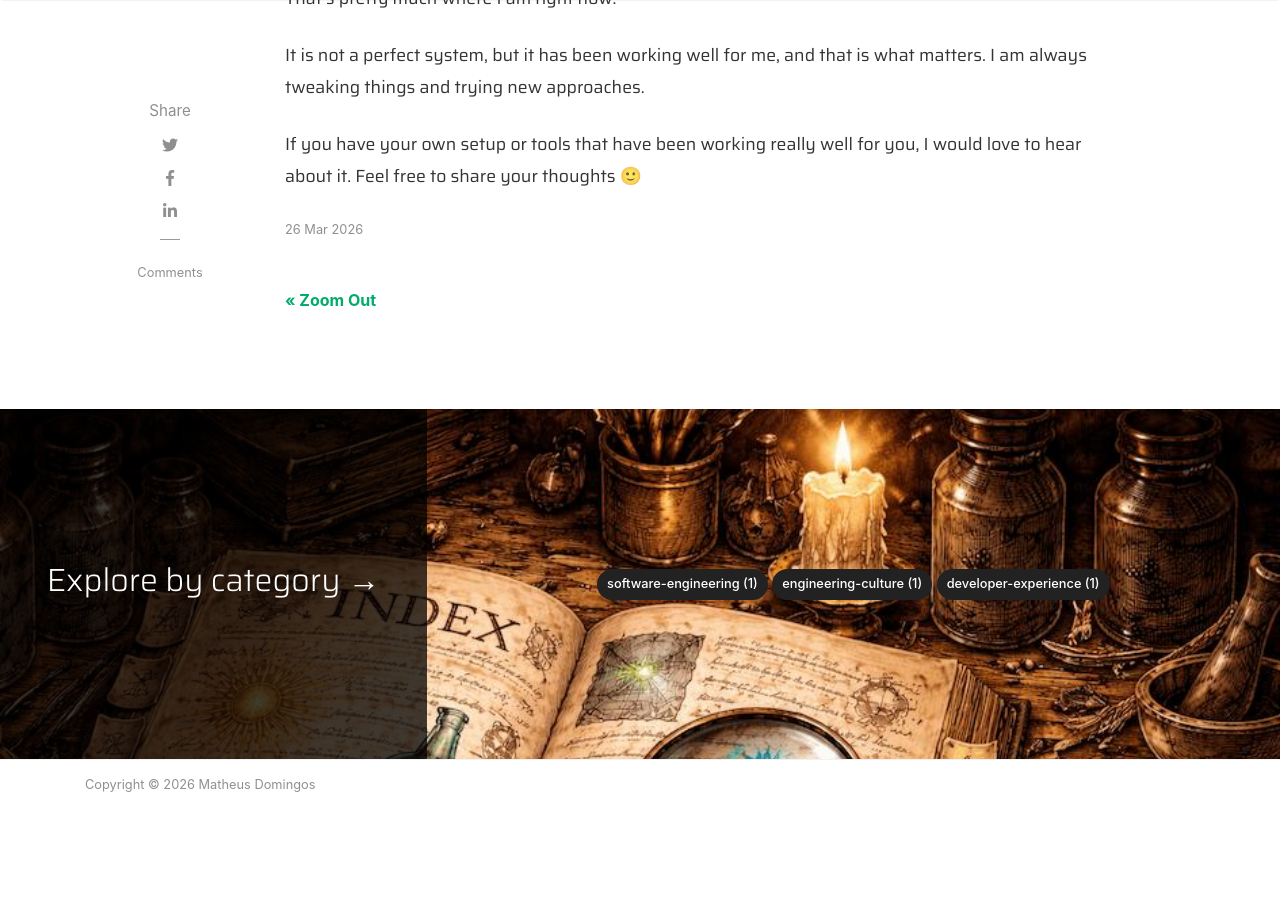
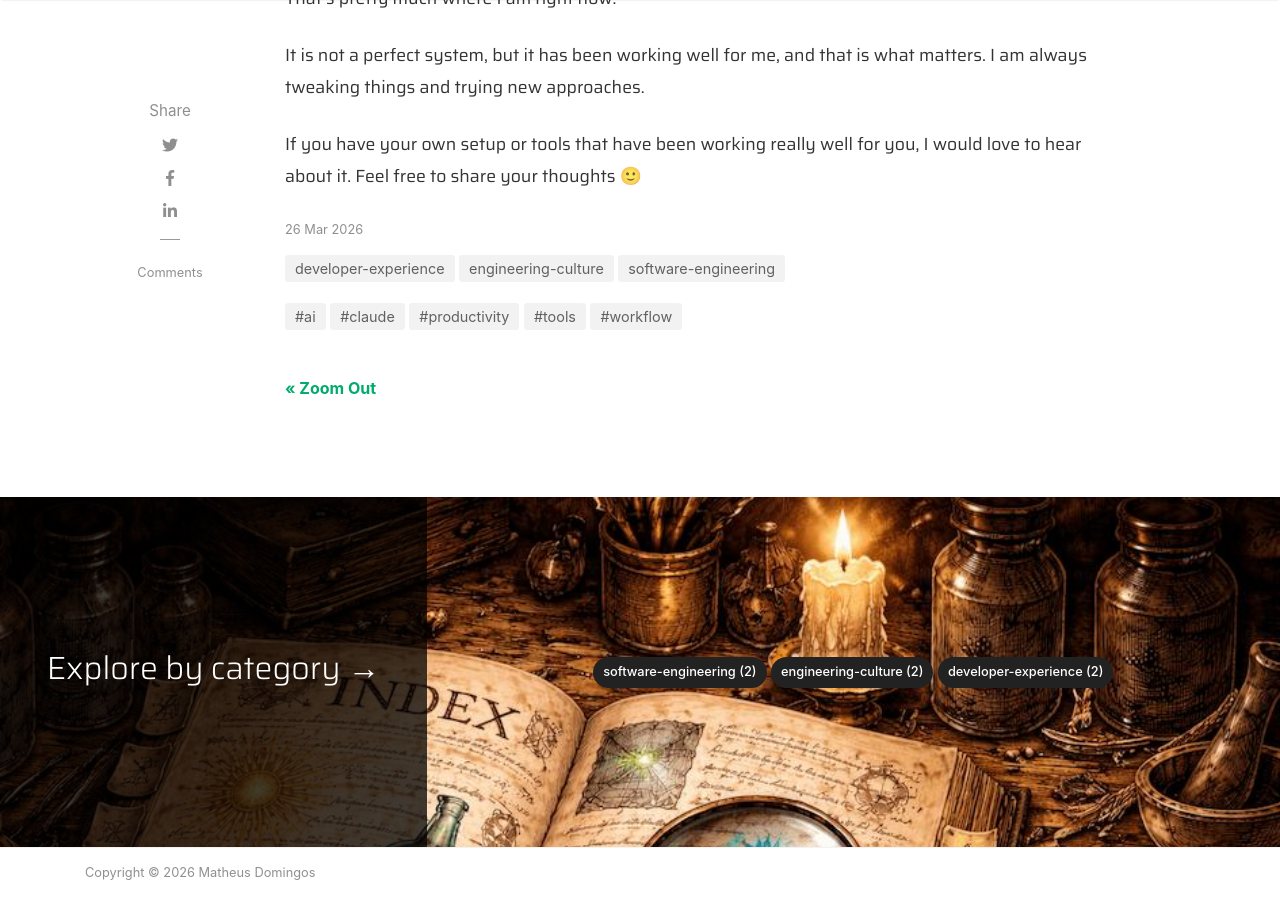
Before and after one commit to matheusysd/matheusysd.github.io, a Jekyll site: the page built from _posts/2026-03-26-how-do-i-use-ai.md, in a window 1280 px wide and 900 px high, scrolled down 2863 px. Built offline with Jekyll 4.4.1, drawn with Linux system fonts in a browser that asks for light colours; nearby versions of some CDN libraries; comment, search, counter and statistics services are not loaded; before the commit the page ends 3731 px from its top, so only the background shows below that.

Commit message:
fix: update categories and tags for "AI on my routine" post

```diff
--- a/_posts/2026-03-26-how-do-i-use-ai.md
+++ b/_posts/2026-03-26-how-do-i-use-ai.md
@@ -2,8 +2,8 @@
 layout: post
 title:  "AI on my routine"
 author: matheus
-categories: []
-tags: []
+categories: [software-engineering, engineering-culture, developer-experience]
+tags: [claude, ai, productivity, tools, workflow]
 image: assets/images/calendar.jpg
 description: "How far is it productivity?"
 featured: true
```
